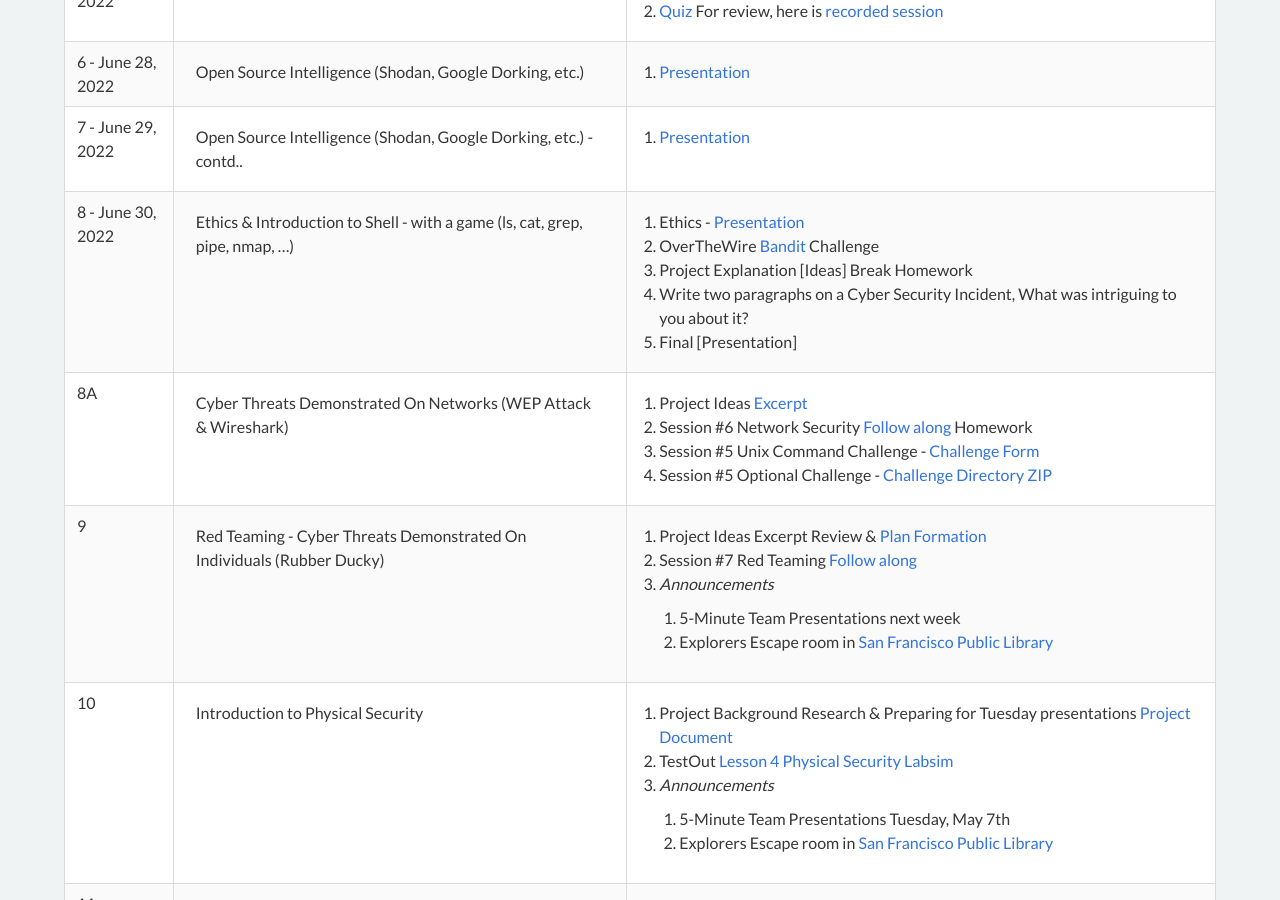
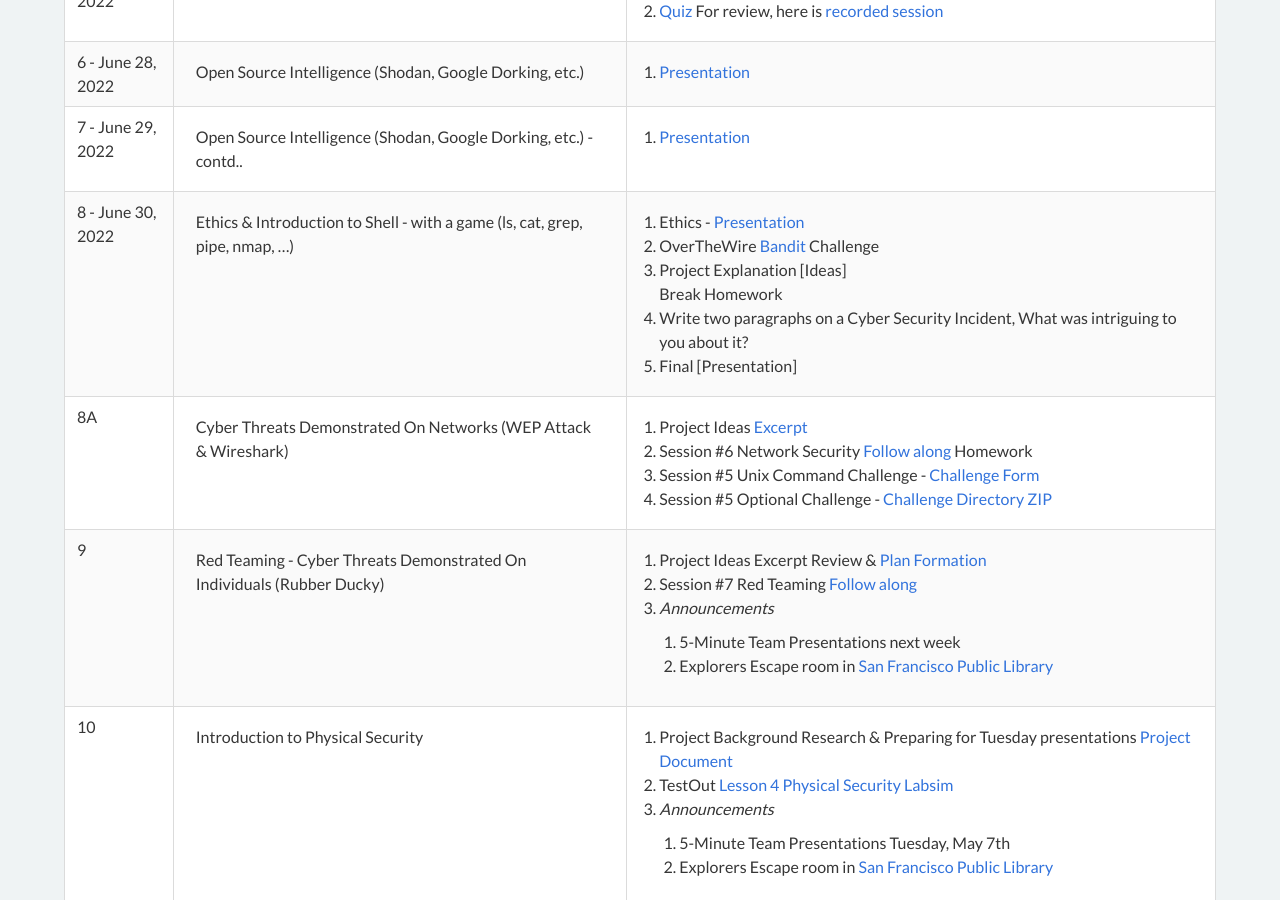
Before and after one commit to cyberdefendersprogram/www-homepage, a Jekyll site: the page built from pages/programs/cyberexplorers-ncat.md, in a window 1280 px wide and 900 px high, scrolled down 1703 px. Built offline with Jekyll 4.4.1, drawn with Linux system fonts in a browser that asks for light colours; nearby versions of some CDN libraries.

```diff
--- a/_data/cyber-explorers-ncat.yml
+++ b/_data/cyber-explorers-ncat.yml
@@ -46,7 +46,7 @@
     1. Ethics - [Presentation](https://docs.google.com/presentation/d/11RTcKKKa9bzFiU9jnMs_9pj2cEfKyAamlVMRTx0bq8c/edit?usp=sharing)
     2. OverTheWire [Bandit](http://overthewire.org/wargames/bandit/bandit0.html) Challenge
     3. Project Explanation [Ideas]
-    Break Homework
+    <br/>Break Homework
     1. Write two paragraphs on a Cyber Security Incident, What was intriguing to you about it?
     2. Final [Presentation]
 
```
